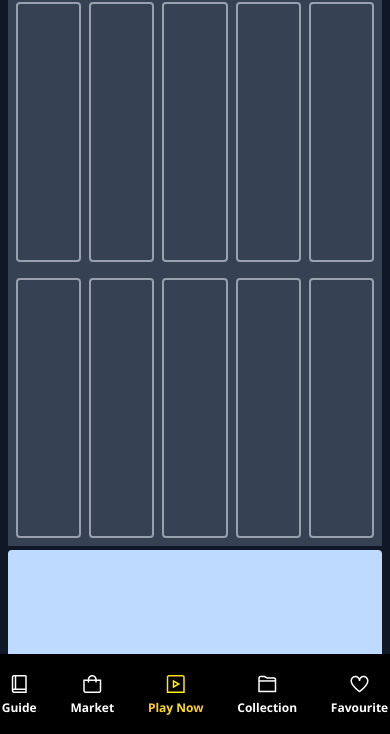
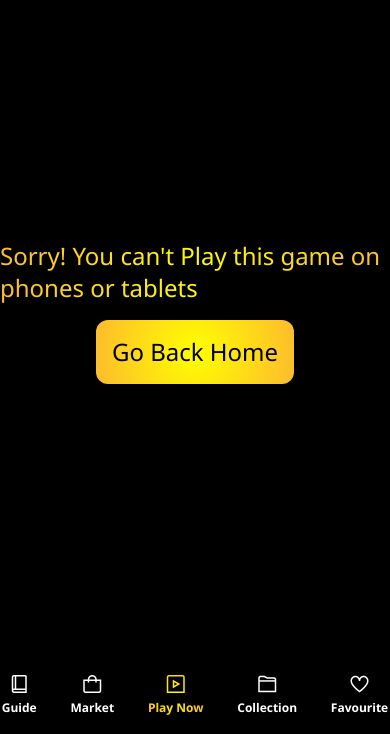
Before and after one commit to bahaztariq/CardWars-The-Ultimate-Fun-cards-game, a plain HTML site: page Arena.html in a window 390 px wide. Shown: the part 110-844 px from the top of the page. Drawn offline with nearby package versions, Linux system fonts and the light colour scheme.

Commit message:
fixing some bugs

```diff
--- a/Arena.html
+++ b/Arena.html
@@ -12,6 +12,10 @@
 <body>
   <audio src="img/mixkit-game-level-completed-2059.wav" class="Win-Sound"></audio>
   <audio src="img/mixkit-player-losing-or-failing-2042.wav" class="Lose-Sound"></audio>
+  <div class="fixed w-full h-screen  bg-black z-1 flex flex-col gap-4 justify-center items-center lg:hidden">
+    <p class="gold text-2xl">Sorry! You can't Play this game on phones or tablets</p>
+    <a href="index.html" class=" bag-gold text-black p-4 rounded-xl text-2xl">Go Back Home</a>
+  </div>
   <header class="w-full h-24 flex justify-around items-center bg-black px-8 z-50">
     <div>
       <a href="index.html" class="no-underline">
--- a/app.js
+++ b/app.js
@@ -691,15 +691,16 @@ function computerturn(){
     drawbtn.disabled=false;
     checkwin();
 }
+if(Playercards){
   Playercards.addEventListener('click', (e) => {
     const btn = e.target.closest('.Attackbtn');
     const attackpoints = parseInt(btn.getAttribute('data-monster-power'), 10);
     opponantHP -= attackpoints;
     if (computerPoints) computerPoints.textContent = opponantHP;
     checkwin();
-    // btn.classList.add('hidden');
+    btn.classList.add('hidden');
   });
-
+}
   function computerattack(attackpoints){
     playerHp-=attackpoints;
     if (LifePoints) LifePoints.textContent = playerHp;
```
